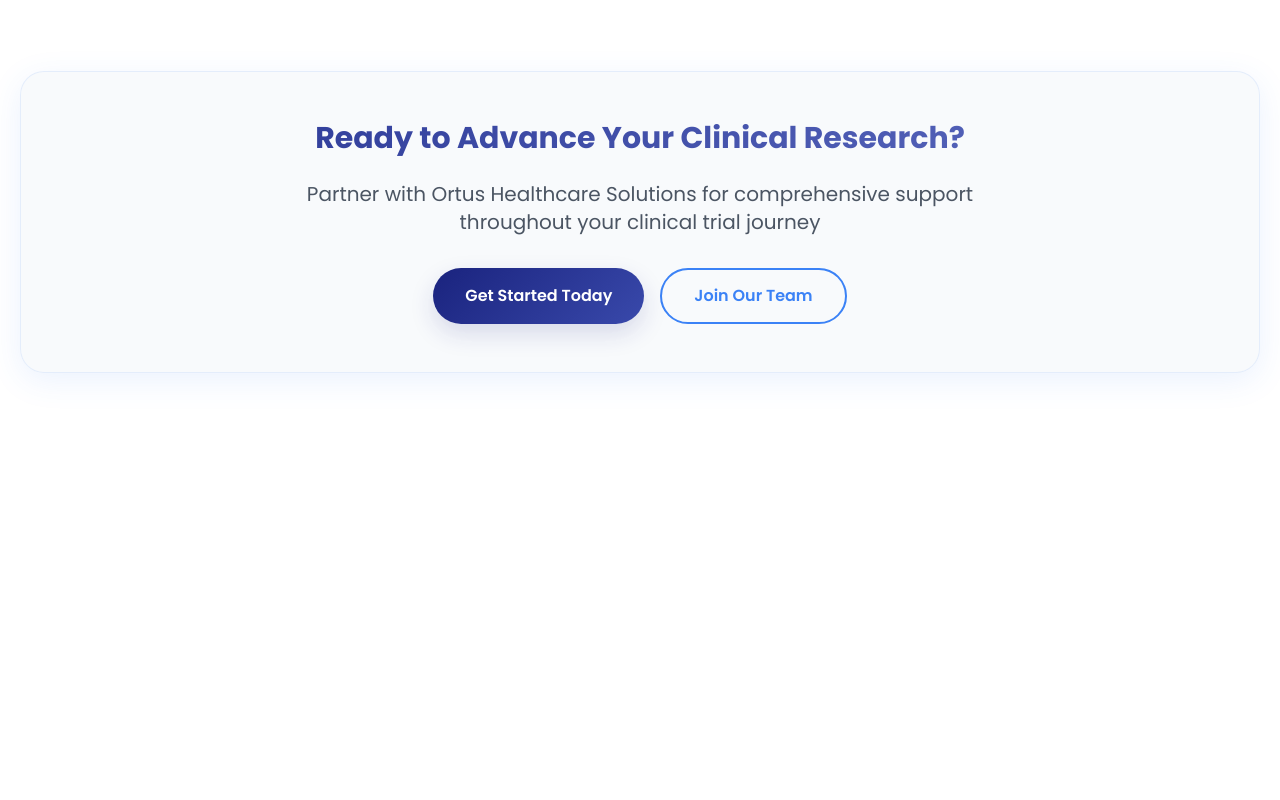
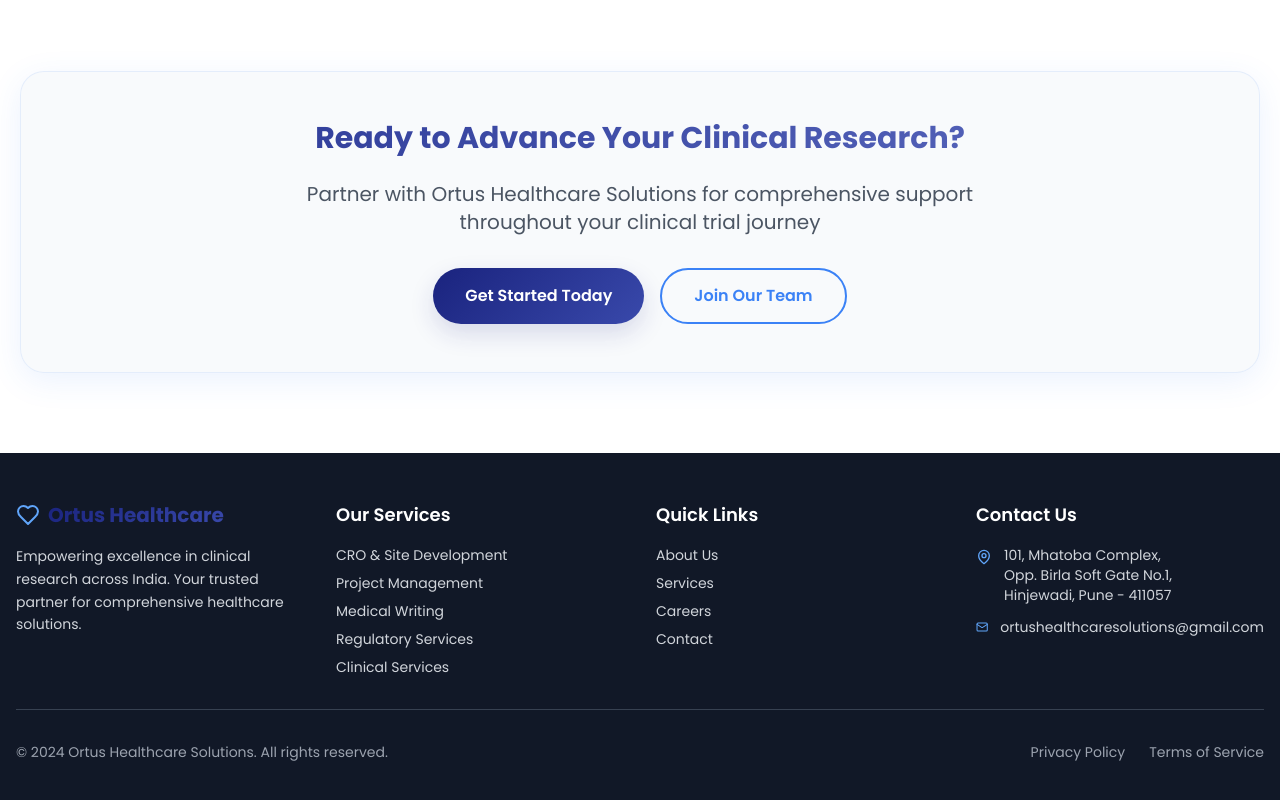
Before and after one commit to Vedant1745/Ortus, a React (Vite) app: page / in a window 1280 px wide. Shown: the part 2362-3162 px from the top of the page. Before the commit the page ends 2815 px from the top, so only its background shows below. Built offline with nearby package versions, Linux system fonts and the light colour scheme.

Commit message:
Add Footer component to App and include it in the main layout

```diff
--- a/src/App.tsx
+++ b/src/App.tsx
@@ -1,6 +1,7 @@
 import React, { useState, useEffect } from 'react';
 import './App.css';
 import Navigation from './components/Navigation';
+import Footer from './components/Footer';
 import Home from './pages/Home';
 import About from './pages/About';
 import Services from './pages/Services.tsx';
@@ -37,6 +38,7 @@
       <main className="page-content">
         {renderPage()}
       </main>
+      <Footer />
     </div>
   );
 }
--- /dev/null
+++ b/src/components/Footer.tsx
@@ -0,0 +1,83 @@
+import React from 'react';
+import { Heart, Mail, MapPin, Phone } from 'lucide-react';
+
+const Footer: React.FC = () => {
+  return (
+    <footer className="bg-gray-900 text-white">
+      <div className="container mx-auto px-4 py-12">
+        <div className="grid grid-cols-1 md:grid-cols-2 lg:grid-cols-4 gap-8">
+          {/* Company Info */}
+          <div className="space-y-4">
+            <div className="flex items-center space-x-2">
+              <Heart className="w-6 h-6 text-blue-400" />
+              <span className="text-xl font-bold gradient-text">Ortus Healthcare</span>
+            </div>
+            <p className="text-gray-300 text-sm leading-relaxed">
+              Empowering excellence in clinical research across India.
+              Your trusted partner for comprehensive healthcare solutions.
+            </p>
+          </div>
+
+          {/* Services */}
+          <div className="space-y-4">
+            <h3 className="text-lg font-semibold text-white">Our Services</h3>
+            <ul className="space-y-2 text-sm text-gray-300">
+              <li>CRO & Site Development</li>
+              <li>Project Management</li>
+              <li>Medical Writing</li>
+              <li>Regulatory Services</li>
+              <li>Clinical Services</li>
+            </ul>
+          </div>
+
+          {/* Quick Links */}
+          <div className="space-y-4">
+            <h3 className="text-lg font-semibold text-white">Quick Links</h3>
+            <ul className="space-y-2 text-sm text-gray-300">
+              <li><a href="#" className="hover:text-blue-400 transition-colors">About Us</a></li>
+              <li><a href="#" className="hover:text-blue-400 transition-colors">Services</a></li>
+              <li><a href="#" className="hover:text-blue-400 transition-colors">Careers</a></li>
+              <li><a href="#" className="hover:text-blue-400 transition-colors">Contact</a></li>
+            </ul>
+          </div>
+
+          {/* Contact Info */}
+          <div className="space-y-4">
+            <h3 className="text-lg font-semibold text-white">Contact Us</h3>
+            <div className="space-y-3 text-sm text-gray-300">
+              <div className="flex items-start space-x-3">
+                <MapPin className="w-4 h-4 text-blue-400 mt-1 flex-shrink-0" />
+                <div>
+                  <p>101, Mhatoba Complex,</p>
+                  <p>Opp. Birla Soft Gate No.1,</p>
+                  <p>Hinjewadi, Pune - 411057</p>
+                </div>
+              </div>
+              <div className="flex items-center space-x-3">
+                <Mail className="w-4 h-4 text-blue-400" />
+                <a href="mailto:ortushealthcaresolutions@gmail.com" className="hover:text-blue-400 transition-colors">
+                  ortushealthcaresolutions@gmail.com
+                </a>
+              </div>
+            </div>
+          </div>
+        </div>
+
+        {/* Bottom Bar */}
+        <div className="border-t border-gray-700 mt-8 pt-8">
+          <div className="flex flex-col md:flex-row justify-between items-center space-y-4 md:space-y-0">
+            <p className="text-sm text-gray-400">
+              © 2024 Ortus Healthcare Solutions. All rights reserved.
+            </p>
+            <div className="flex space-x-6 text-sm text-gray-400">
+              <a href="#" className="hover:text-blue-400 transition-colors">Privacy Policy</a>
+              <a href="#" className="hover:text-blue-400 transition-colors">Terms of Service</a>
+            </div>
+          </div>
+        </div>
+      </div>
+    </footer>
+  );
+};
+
+export default Footer;
```
